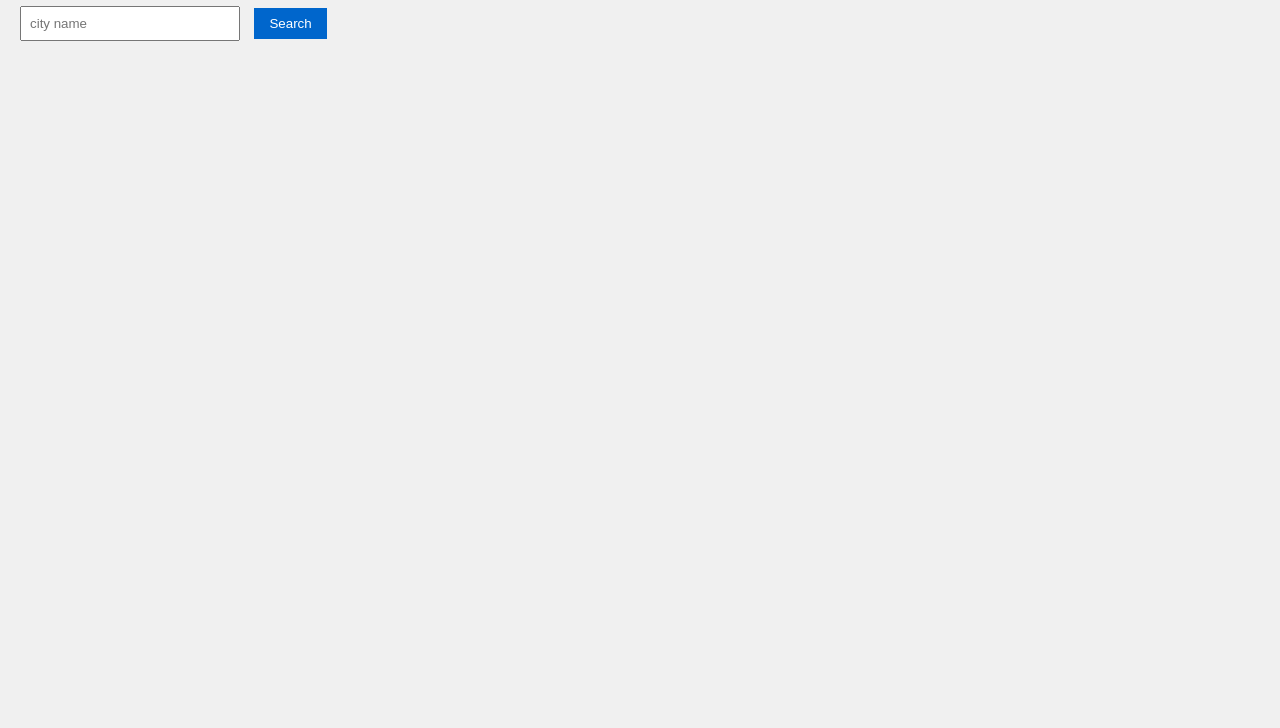
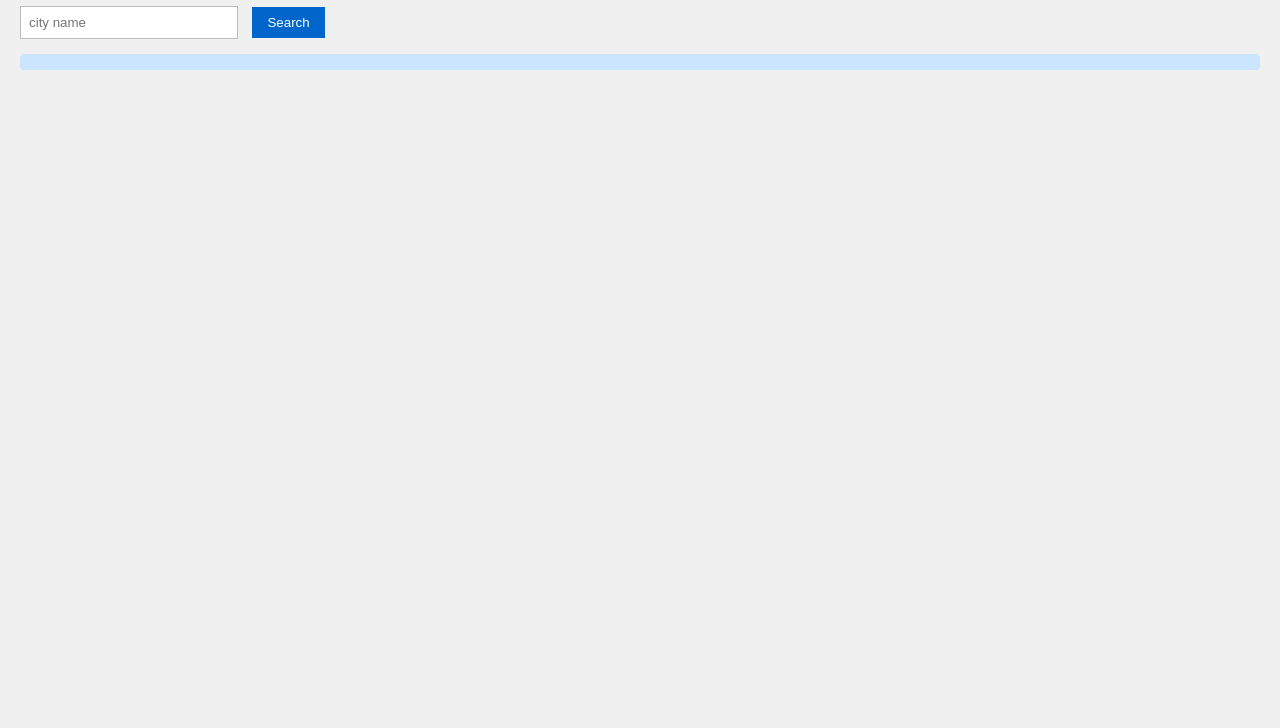
Before and after one commit to anacstjardim/bootcamp, a plain HTML site: page My work/W05 - Weather Dashboard/index.html in a window 1280 px wide. Shown: the part 72-800 px from the top of the page. Drawn offline with Linux system fonts and the light colour scheme.

Commit message:
Final version updated
Final version updated

```diff
--- a/My work/W05 - Weather Dashboard/index.html
+++ b/My work/W05 - Weather Dashboard/index.html
@@ -8,13 +8,13 @@
   <script src="script.js"></script>
 </head>
 
-
 <body>
   <h1>Weather Dashboard</h1>
 
-  <input id="city" type="text" placeholder="city name">
+  <input id="city" type="text" placeholder="city name" style="outline:none; border:1px solid #bbb;">
   <button id="btn">Search</button>
 
+  <p id="msg" class="msg"></p>
 
   <div id="weather" class="weather" style="display:none">
     <h2 id="cityName"></h2>
--- a/My work/W05 - Weather Dashboard/style.css
+++ b/My work/W05 - Weather Dashboard/style.css
@@ -12,6 +12,7 @@ input {
   padding: 8px;
   width: 200px;
   margin-right: 10px;
+  border: 1px solid #bbb;
 }
 
 input:focus {
```
Also changed, not shown: My work/W05 - Weather Dashboard/script.js (+0 -7 lines).
